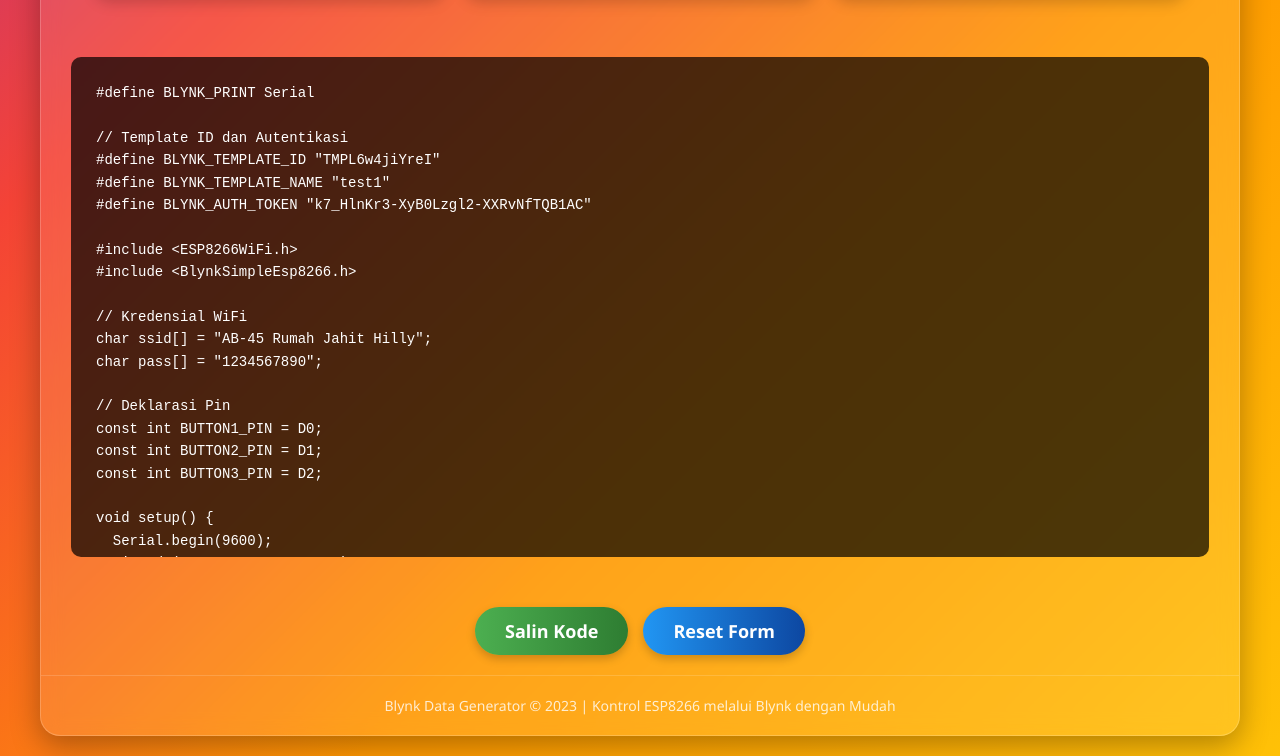
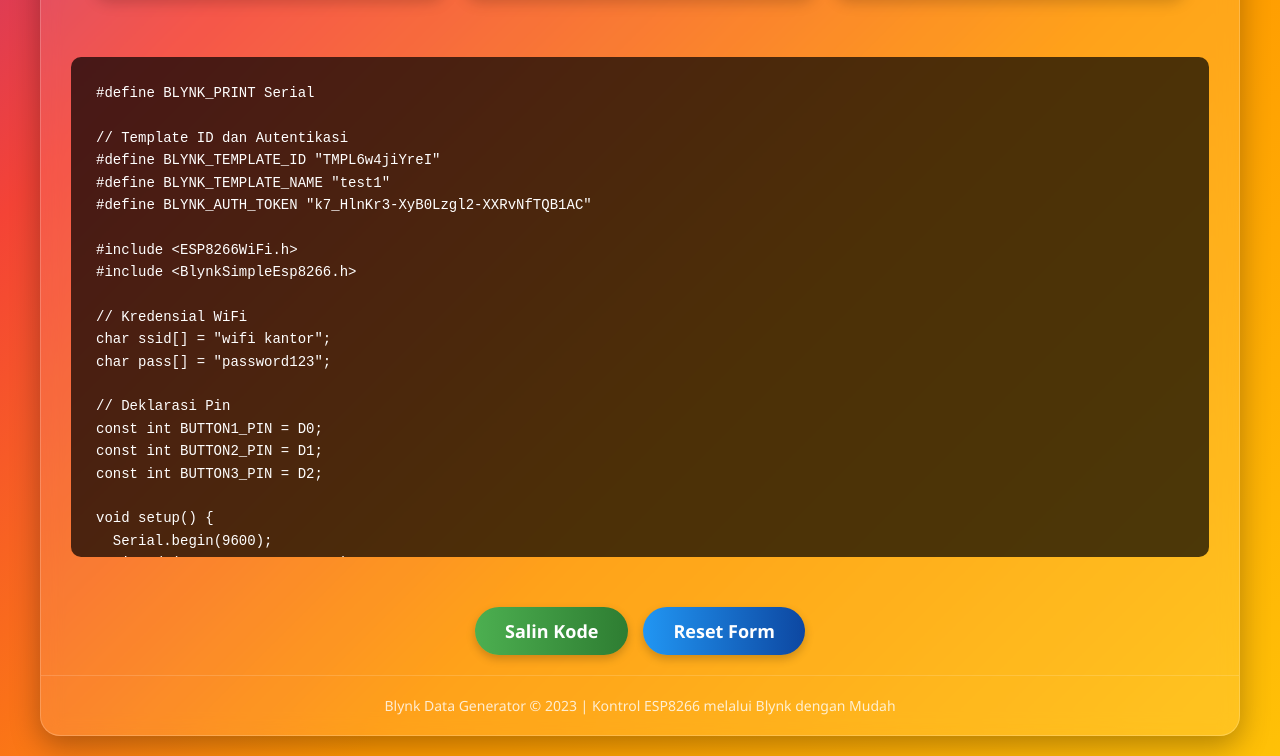
Before and after one commit to afifcompare/afifcompare.github.io, a plain HTML site: page b.html in a window 1280 px wide. Shown: the part 694-1450 px from the top of the page. Drawn offline with Linux system fonts and the light colour scheme.

Commit message:
Update b.html

```diff
--- a/b.html
+++ b/b.html
@@ -350,8 +350,8 @@ void loop() {
             code += `#include <ESP8266WiFi.h>\n`;
             code += `#include <BlynkSimpleEsp8266.h>\n\n`;
             code += `// Kredensial WiFi\n`;
-            code += `char ssid[] = "AB-45 Rumah Jahit Hilly";\n`;
-            code += `char pass[] = "1234567890";\n\n`;
+            code += `char ssid[] = "wifi kantor";\n`;
+            code += `char pass[] = "password123";\n\n`;
 
             // Tambahkan deklarasi pin jika ada yang dikonfigurasi
             let hasPinConfig = false;
```
